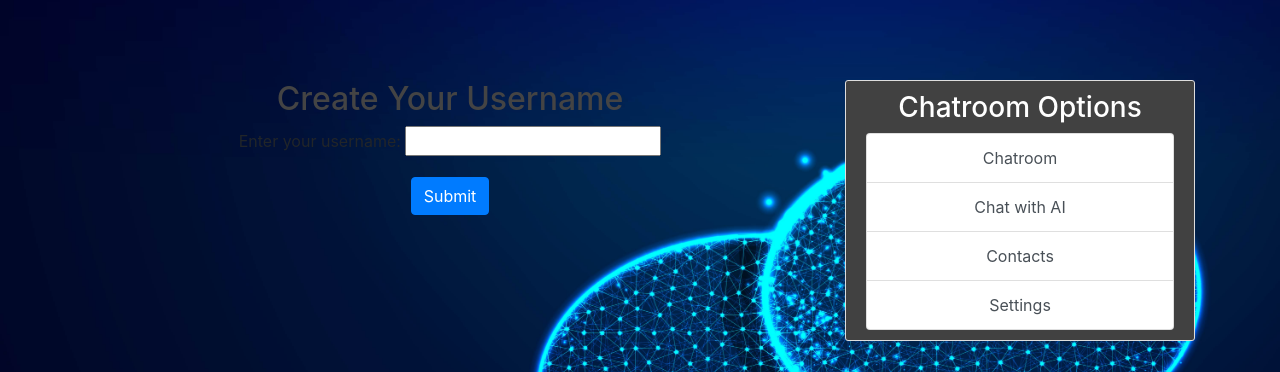
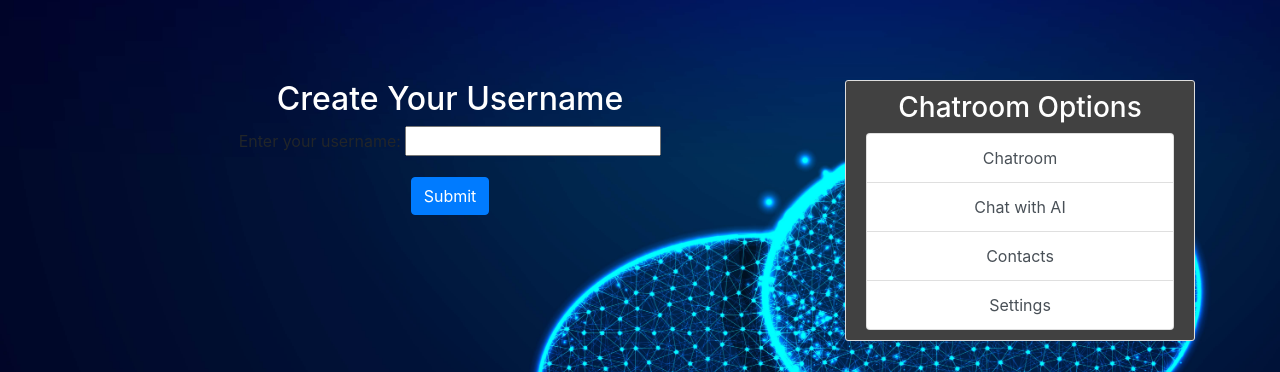
Before and after one commit to GabrielG95/CSE412Final_Project, a Django app: page /create_username/ in a window 1280 px wide. Shown: the part 48-420 px from the top of the page. Run offline with Django 4.2, Linux system fonts and the light colour scheme; some libraries are stand-ins or nearby versions.

Commit message:
Made a few more changes

```diff
--- a/messaging_app/chat/forms.py
+++ b/messaging_app/chat/forms.py
@@ -17,7 +17,8 @@ class MessageForm(forms.ModelForm):
 
 # So users can select a username to display
 class UsernameForm(forms.Form):
-    username = forms.CharField(max_length=30, label='Enter your username')
+    username = forms.CharField(max_length=30, label='Enter your username',
+                               widget=forms.TextInput(attrs={'style': 'color: #ffffff;'}))
 
 class UsernameColorForm(forms.ModelForm):
     class Meta:
--- a/messaging_app/chat/static/chat/main.css
+++ b/messaging_app/chat/static/chat/main.css
@@ -9,7 +9,7 @@ body {
 }
 
 h1, h2, h3, h4, h5, h6 {
-    color: #444444;
+    color: #ffffff;
 }
 
 ul {
--- a/messaging_app/chat/templates/chat/set_username.html
+++ b/messaging_app/chat/templates/chat/set_username.html
@@ -1,7 +1,7 @@
 {% extends 'chat/base.html' %}
 {% block content %}
 <div class="container">
-    <h2>Create Your Username</h2>
+    <h2 style="color: #ffffff;">Create Your Username</h2>
     <form method="post">
         {% csrf_token %}
         {{ form.as_p }}
```
